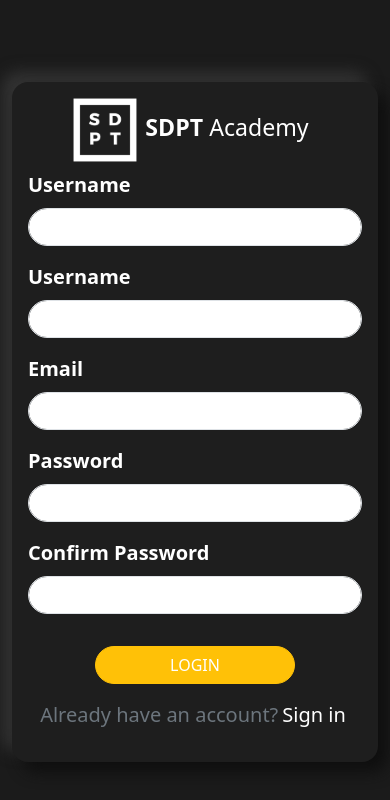
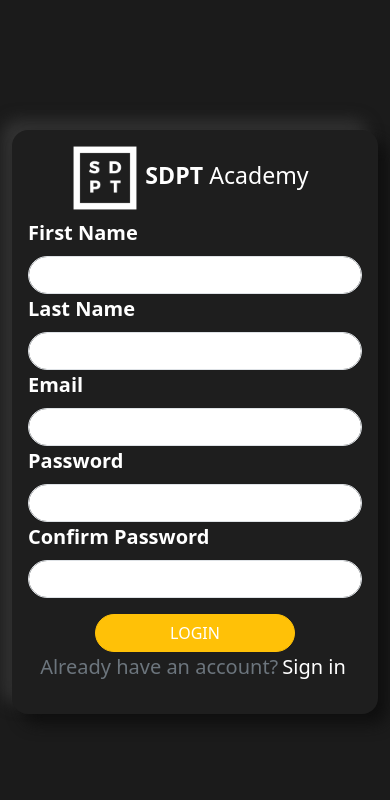
Before and after one commit to SamuelAlac/SDPTAcademy, a React (Vite) app in the folder SDPTAcademy/: page /Login in a window 390 px wide. Both pictures are taken after a click on the button "Sign up". Shown: the top 800 px of the page. Built offline with nearby package versions, Linux system fonts and the light colour scheme.

Commit message:
responsive

```diff
--- a/SDPTAcademy/src/components/Login/Login.jsx
+++ b/SDPTAcademy/src/components/Login/Login.jsx
@@ -1,7 +1,6 @@
 import React, { useState } from 'react'
 import SDPTLogo from '../../assets/SDPT Logo.svg'
 import './login.css'
-import { createUserWithEmailAndPassword } from 'firebase/auth'
 
 
 const Login = () => {
@@ -20,27 +19,30 @@ const Login = () => {
                 <h3 className="fw-bold d-inline mx-2">SDPT <span className='lead fs-3'>Academy</span></h3>
             </legend>
             {!isRegistered &&
-                    <div className="my-3">
-                 <label htmlFor="userName" className='form-label fw-semibold fs-5'>Username</label>
-                <input type="text" className="form-control rounded-5" id ="userName"/>
-            </div>
-            }
-            <div className="my-3">
-                <label htmlFor="userName" className='form-label fw-semibold fs-5'>Username</label>
-                <input type="text" className="form-control rounded-5" id ="userName"/>
+            <>
+            <div className="my-md-3">
+                <label htmlFor="firstName" className='form-label fw-semibold fs-5'>First Name</label>
+                <input type="text" className="form-control rounded-5" id ="firstName"/>
             </div>
 
-            <div className="mb-3">
+            <div className="my-md-3">
+                <label htmlFor="lastName" className='form-label fw-semibold fs-5'>Last Name</label>
+                <input type="text" className="form-control rounded-5" id ="lastName"/>
+            </div>
+            </>
+            }
+
+            <div className="mb-md-3">
                 <label htmlFor="userEmail" className='form-label fw-semibold fs-5'>Email</label>
                 <input type="email" className="form-control rounded-5" id ="userEmail"/>
             </div>
-            <div className="mb-3">
+            <div className="mb-md-3">
                 <label htmlFor="userPassword" className='form-label fw-semibold fs-5'>Password</label>
                 <input type="password" className="form-control rounded-5" id ="userPassword"/>
             </div>
 
             {!isRegistered &&
-            <div className="mb-3">
+            <div className="mb-md-3">
                 <label htmlFor="userConfirmPassword" className='form-label fw-semibold fs-5'>Confirm Password</label>
                 <input type="password" className="form-control rounded-5" id ="userConfirmPassword"/>
             </div>
@@ -50,7 +52,7 @@ const Login = () => {
                 <button className="btnLogin w-100 btn btn-warning btn-md mt-3 rounded-5 text-white" onClick={""}>LOGIN</button>
             </div>
 
-            <div className="text-center mt-3">
+            <div className="text-center mt-md-3">
                 {isRegistered &&
                     <p className="lead text-secondary">Don't have an account?<span className='fsw-medium text-white mx-1' role='button' onClick={handleChange}>Sign up</span></p>
                 }
```
